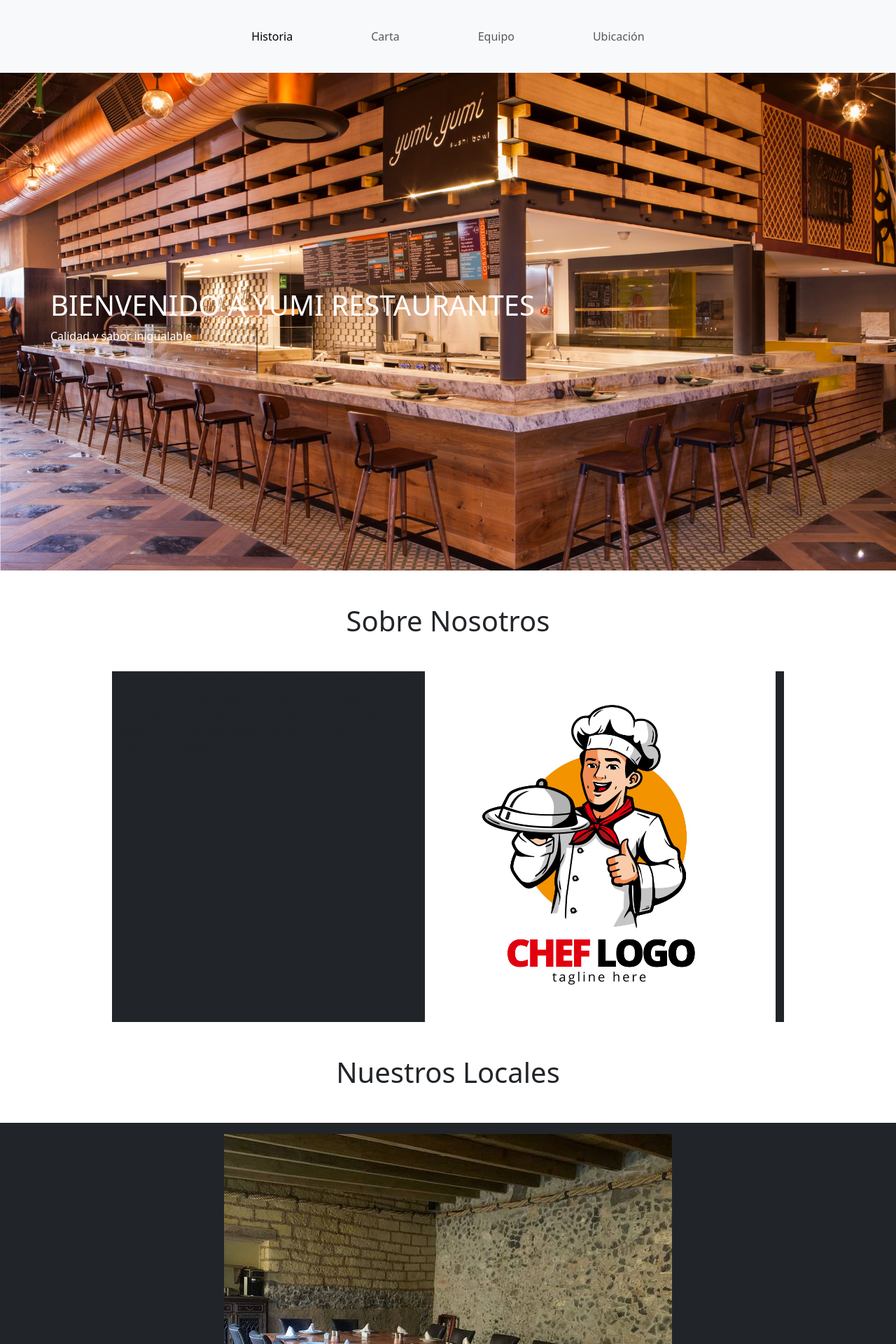
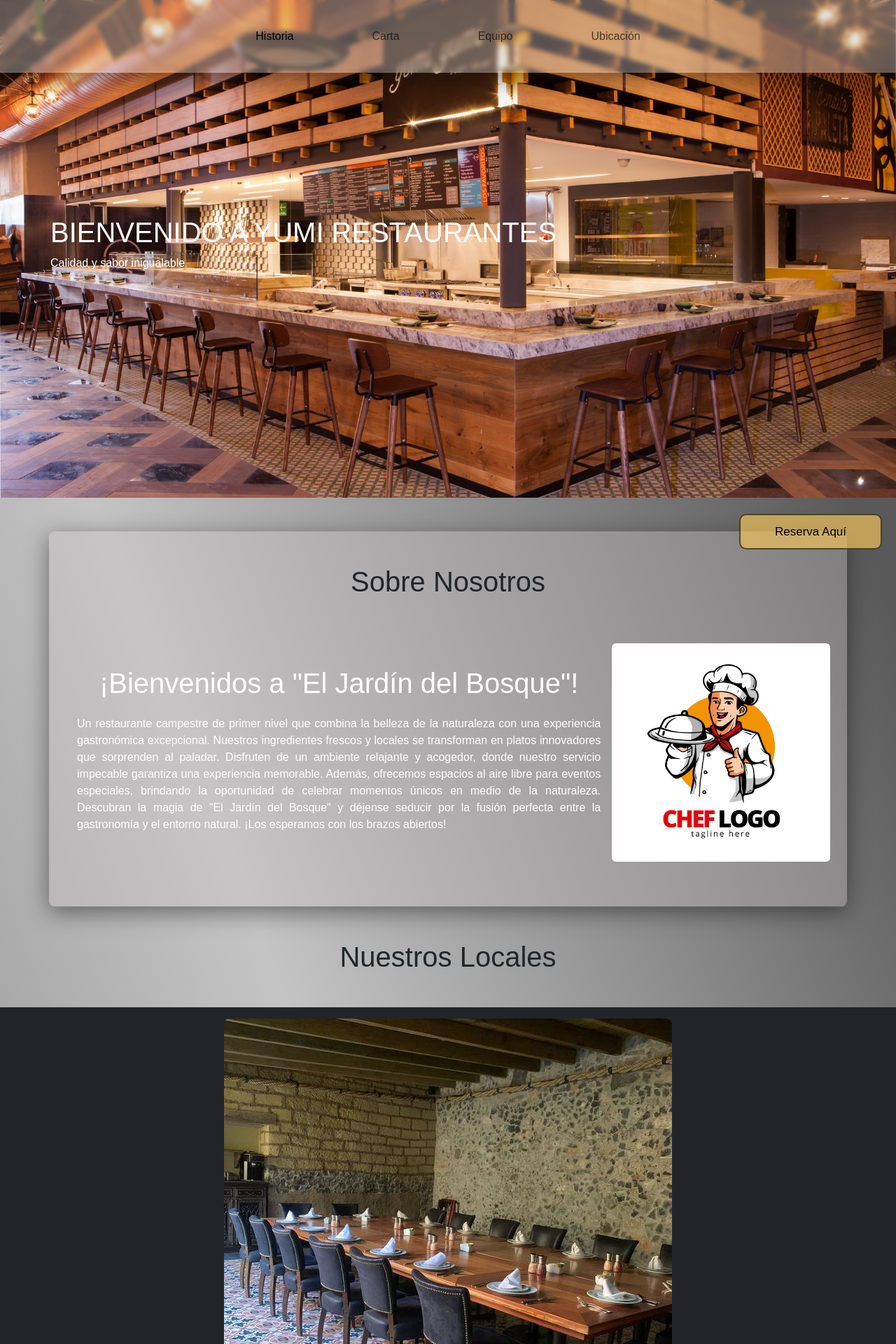
Before and after one commit to Yamizaki/Django-Restaurante, a Django app: page / in a window 1280 px wide. Shown: the top 1920 px of the page at 70% size. Run offline with Django 4.2, Linux system fonts and the light colour scheme.

Commit message:
Avanzando Templates

```diff
--- a/home/templates/home.html
+++ b/home/templates/home.html
@@ -8,8 +8,13 @@
     <link rel="stylesheet" href="style.css">
 </head>
 <body>
+
+
+     <!-- cabecera -->
+
+     <header class="position-relative">
          <!-- Navegacion superior -->
-    <nav class="navbar navbar-expand-sm bg-body-tertiary ">
+    <nav class="navbar navbar-expand-sm bg-special container-fluid ">
       <div class="container-fluid ">
 
         <button class="navbar-toggler" type="button" data-bs-toggle="collapse" data-bs-target="#navbarNav" aria-controls="navbarNav" aria-expanded="false" aria-label="Toggle navigation">
@@ -36,9 +41,6 @@
         </div>
       </div>
     </nav>
-
-     <!-- cabecera -->
-     <header class="position-relative">
         <div class="container-fluid text-white ">
             <div class="position-absolute top-50 start-0 translate-middle-y ms-4">
                 <h1 class="ms-5">BIENVENIDO A YUMI RESTAURANTES</h1>
@@ -49,14 +51,15 @@
 
 
     <main class="mt-5">
-        <section>
+        <section class="bg-special-sect container py-5 rounded-3 ">
             <h1 class="text-center">Sobre Nosotros</h1>
-            <div class="mt-5 d-flex container w-75 bg-dark">
-                <div>
-                    Lorem ipsum dolor sit amet consectetur adipisicing elit. Harum aut magni natus consequatur quo quas quibusdam ratione, eum omnis similique architecto expedita soluta doloremque doloribus provident vitae? Mollitia, cumque illo!
+            <div class="mt-5 py-3 d-flex  flex-lg-nowrap flex-wrap-reverse container w-100 ">
+                <div class=" text-white mx-3 about-text">
+                  <h1 class="text-center">¡Bienvenidos a "El Jardín del Bosque"! </h1>
+                  <p class="about-text">Un restaurante campestre de primer nivel que combina la belleza de la naturaleza con una experiencia gastronómica excepcional. Nuestros ingredientes frescos y locales se transforman en platos innovadores que sorprenden al paladar. Disfruten de un ambiente relajante y acogedor, donde nuestro servicio impecable garantiza una experiencia memorable. Además, ofrecemos espacios al aire libre para eventos especiales, brindando la oportunidad de celebrar momentos únicos en medio de la naturaleza. Descubran la magia de "El Jardín del Bosque" y déjense seducir por la fusión perfecta entre la gastronomía y el entorno natural. ¡Los esperamos con los brazos abiertos!</p>
                 </div>
-                <div>
-                    <img src="logo.jpg" class="img-fluid" alt="">
+                <div class="my-auto">
+                    <img src="logo.jpg" class="img-fluid rounded-2" alt="">
                 </div>
             </div>
         </section>
@@ -65,21 +68,30 @@
             <h1 class="text-center">Nuestros Locales</h1>
             <div class="mt-5 d-flex flex-wrap container-fluid  bg-dark justify-content-center">
 
-                    <img src="ambiente1.jpg" class="mx-3 mt-3 img-fluid" alt="" >
+                  <div class="">
+                    <img src="ambiente1.jpg" class="mx-3 mt-3 img-fluid rounded-3 " alt="" >
+                  </div>
 
+                  <div class="">
+                    <img src="ambiente3.jpg" class="mx-3 mt-3 img-fluid rounded-3 " alt="" >
+                  </div>
 
-                    <img src="ambiente3.jpg" class="mx-3 mt-3 img-fluid" alt="" >
+                  <div class="">
+                    <img src="ambiente4.jpg" class="mx-3 mt-3 img-fluid rounded-3 " alt="" >
+                  </div>
 
-
-                    <img src="ambiente4.jpg" class="mx-3 mt-3 img-fluid" alt="" >
-
-
-                    <img src="ambiente2.jpg" class="mx-3 mt-3 img-fluid" alt="" >
+                  <div class="">
+                    <img src="ambiente2.jpg" class="mx-3 mt-3 img-fluid rounded-3 " alt="" >
+                  </div>
 
             </div>
         </section>
     </main>
 
+    <div class="container-fluid text-end">
+    <button class="bt-special"> Reserva Aquí
+    </button>
+  </div>
 
 
       <script src="https://cdn.jsdelivr.net/npm/bootstrap@5.3.0/dist/js/bootstrap.bundle.min.js" integrity="sha384-geWF76RCwLtnZ8qwWowPQNguL3RmwHVBC9FhGdlKrxdiJJigb/j/68SIy3Te4Bkz" crossorigin="anonymous"></script>
--- a/home/templates/style.css
+++ b/home/templates/style.css
@@ -1,3 +1,16 @@
+* {
+    margin: 0;
+    padding: 0;
+    box-sizing: border-box;
+    font-family: sans-serif;
+
+}
+
+body{
+    background: rgb(140,140,140);
+background: linear-gradient(69deg, rgba(140,140,140,1) 19%, rgba(196,196,196,1) 49%, rgba(89,89,89,1) 88%);
+}
+
 header{
     background-image: url('fondo-header.jpg');
     background-position: center;
@@ -6,3 +19,85 @@ header{
     height: 88.9vb;
 
 }
+
+.bg-special{
+    background-color: #c4c4c46a;
+    box-shadow: 0 8px 32px 0 rgba(13, 13, 13, 0.5);
+    backdrop-filter: blur(3px);
+    position: fixed;
+}
+
+.bg-special-sect{
+    background-color: #cbc5c554;
+    box-shadow: 0 8px 32px 0 rgba(13, 13, 13, 0.5);
+    backdrop-filter: blur(3px);
+}
+
+.bt-special {
+
+    position: fixed;
+    bottom: 0;
+    right: 0;
+    margin-right: 20px;
+    margin-bottom: 15px;
+    height: 3em;
+    width: 12em;
+    background: rgba(239, 193, 94, 0.69);
+    -webkit-animation: jello-horizontal 0.9s both;
+    animation: jello-horizontal 0.9s both;
+    border: 2px solid rgba(0, 0, 0, 0.607);
+    outline: none;
+    border-radius: 10px;
+    color: rgb(0, 0, 0);
+    font-size: 17px;
+   }
+
+   .bt-special:hover {
+    background: rgba(41, 139, 30, 0.736);
+    color: #ffffff;
+
+    animation: squeeze3124 0.9s both;
+   }
+
+   @keyframes squeeze3124 {
+    0% {
+     -webkit-transform: scale3d(1, 1, 1);
+     transform: scale3d(1, 1, 1);
+    }
+
+    30% {
+     -webkit-transform: scale3d(1.25, 0.75, 1);
+     transform: scale3d(1.25, 0.75, 1);
+    }
+
+    40% {
+     -webkit-transform: scale3d(0.75, 1.25, 1);
+     transform: scale3d(0.75, 1.25, 1);
+    }
+
+    50% {
+     -webkit-transform: scale3d(1.15, 0.85, 1);
+     transform: scale3d(1.15, 0.85, 1);
+    }
+
+    65% {
+     -webkit-transform: scale3d(0.95, 1.05, 1);
+     transform: scale3d(0.95, 1.05, 1);
+    }
+
+    75% {
+     -webkit-transform: scale3d(1.05, 0.95, 1);
+     transform: scale3d(1.05, 0.95, 1);
+    }
+
+    100% {
+     -webkit-transform: scale3d(1, 1, 1);
+     transform: scale3d(1, 1, 1);
+    }
+   }
+
+   .about-text{
+    text-align: justify;
+    margin-top: 3%;
+
+   }
```
Lines whose indentation alone changed are shown as unchanged.
